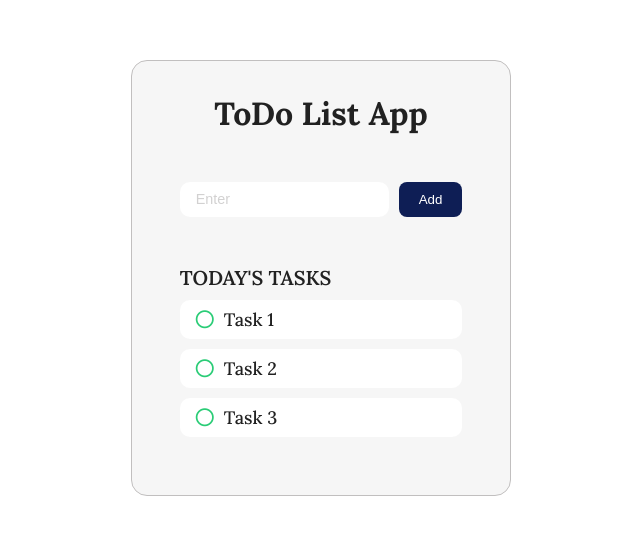
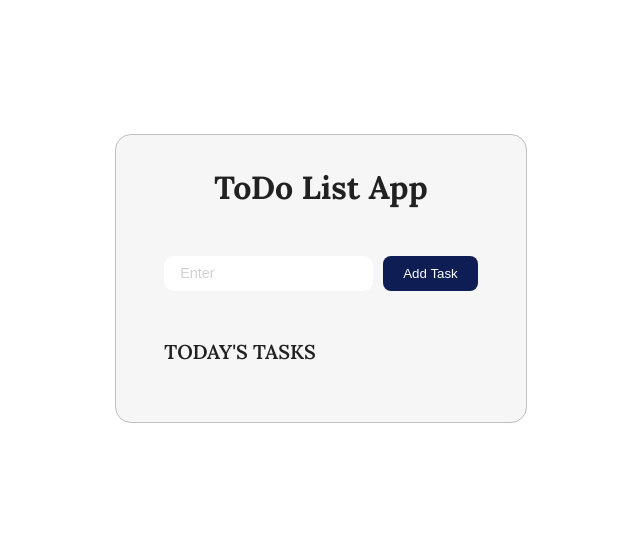
Before and after one commit to devchsykas/Dive-Africa, a React (Vite) app in the folder todo-react-app/: page / in a window 1280 px wide. Shown: the part 122-656 px from the top of the page, without its empty margins (319-959 px from the left). Built offline with nearby package versions, Linux system fonts and the light colour scheme.

Commit message:
`feat: refactor todo list app with react hooks and componentization`

```diff
--- a/todo-react-app/src/App.jsx
+++ b/todo-react-app/src/App.jsx
@@ -1,34 +1,40 @@
 import { Fragment } from "react";
+import { useState } from "react";
 import Button from "./components/Button";
 import Input from "./components/Input";
 import List from "./components/List";
 import "./App.css";
 
 function App() {
+  const [inputValue, setInputValue] = useState("");
+  const [tasks, setTasks] = useState([]);
+
+  const handleInputChange = (e) => {
+    setInputValue(e.target.value);
+  };
+
+  const handleAddTask = () => {
+    if (inputValue) {
+      setTasks([...tasks, inputValue]);
+      setInputValue("");
+    }
+  };
+
   return (
     <Fragment>
       <section className="todo-container">
         <h1 className="todo-title">ToDo List App</h1>
         <div className="todo-input-container">
-          <input className="todo-input" type="text" placeholder="Enter"></input>
-          <button className="todo-add-btn">Add</button>
+          <Input
+            placeholder="Enter"
+            value={inputValue}
+            onChange={handleInputChange}
+          ></Input>
+          <Button className="todo-add-btn" onClick={handleAddTask}></Button>
         </div>
         <div className="todo-list-container">
           <h3 className="todo-list-title">today's tasks</h3>
-          <ul className="todo-list">
-            <li className="todo-list-item">
-              <i className="fa-regular fa-circle"></i>
-              Task 1
-            </li>
-            <li className="todo-list-item">
-              <i className="fa-regular fa-circle"></i>
-              Task 2
-            </li>
-            <li className="todo-list-item">
-              <i className="fa-regular fa-circle"></i>
-              Task 3
-            </li>
-          </ul>
+          <List tasks={tasks} />
         </div>
       </section>
     </Fragment>
--- a/todo-react-app/src/components/Button.jsx
+++ b/todo-react-app/src/components/Button.jsx
@@ -2,8 +2,8 @@ import React from "react";
 
 const Button = ({ onClick }) => {
   return (
-    <button type="button" onClick={onClick}>
-      Add
+    <button type="button" className="todo-add-btn" onClick={onClick}>
+      Add Task
     </button>
   );
 };
--- a/todo-react-app/src/components/Input.jsx
+++ b/todo-react-app/src/components/Input.jsx
@@ -3,6 +3,7 @@ import React from "react";
 const Input = ({ value, placeholder, onChange }) => {
   return (
     <input
+      className="todo-input"
       type="text"
       value={value}
       placeholder={placeholder}
--- a/todo-react-app/src/components/List.jsx
+++ b/todo-react-app/src/components/List.jsx
@@ -1,31 +1,14 @@
-import React, { useState } from "react";
+import React from "react";
 
-const List = () => {
-  const [tasks, setTasks] = useState("");
-
-  const handleClickTaskItem = () => {
-    const newTasks = [...tasks];
-    newTasks.push("");
-    setTasks(newTasks);
-  };
-
+const List = ({ tasks }) => {
   return (
-    <div>
-      <ul>
-        {tasks.map((task, index) => {
-          return (
-            <li
-              key={index}
-              onClick={() => {
-                handleClickTaskItem(task);
-              }}
-            >
-              {task}
-            </li>
-          );
-        })}
-      </ul>
-    </div>
+    <ul className="todo-list">
+      {tasks.map((task, index) => (
+        <li key={index} className="todo-list-item">
+          <i className="fa-regular fa-circle"></i> {task}
+        </li>
+      ))}
+    </ul>
   );
 };
 
```
